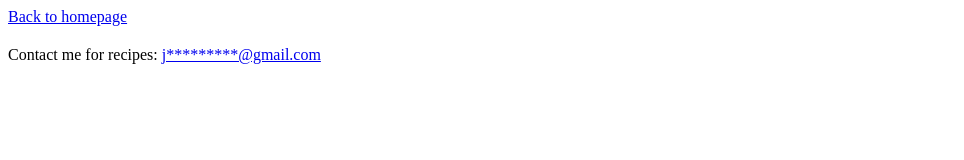
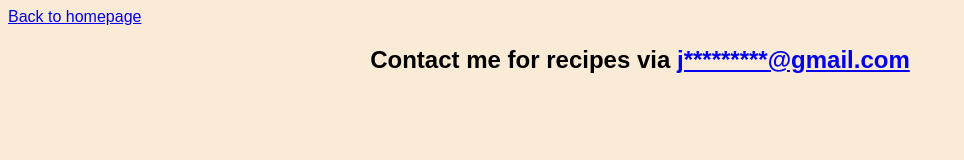
Before and after one commit to Jojo-star7/croissant, a plain HTML site: page contact.html in a window 1280 px wide. Shown: the whole page, without its empty margins (0-964 px from the left). Drawn offline with Linux system fonts and the light colour scheme.

Commit message:
update the css file and added css links to html

```diff
--- a/contact.html
+++ b/contact.html
@@ -3,16 +3,18 @@
   <head>
     <meta charset="UTF-8" />
     <meta name="viewport" content="width=device-width, initial-scale=1.0" />
+    <link rel="stylesheet" href="/css/style.css" />
     <title>Contacts</title>
   </head>
   <body>
     <a href="/">Back to homepage</a>
     <div>
-     <h2></h2> Contact me for recipes:
-      <a href="mailto:j********@gmail.com" class="email-link"
-        >j*********@gmail.com
-      </a></h2>
-
+      <h2>
+        Contact me for recipes via
+        <a href="mailto:j********@gmail.com" class="email-link"
+          >j*********@gmail.com
+        </a>
+      </h2>
     </div>
   </body>
 </html>
--- a/css/style.css
+++ b/css/style.css
@@ -0,0 +1,8 @@
+body {
+  font-family: Arial, Helvetica, sans-serif;
+  background-color: antiquewhite;
+}
+h1,
+h2 {
+  text-align: center;
+}
```
Also changed, not shown: index.html (+1 -0 lines), photo.html (+1 -0 lines).
